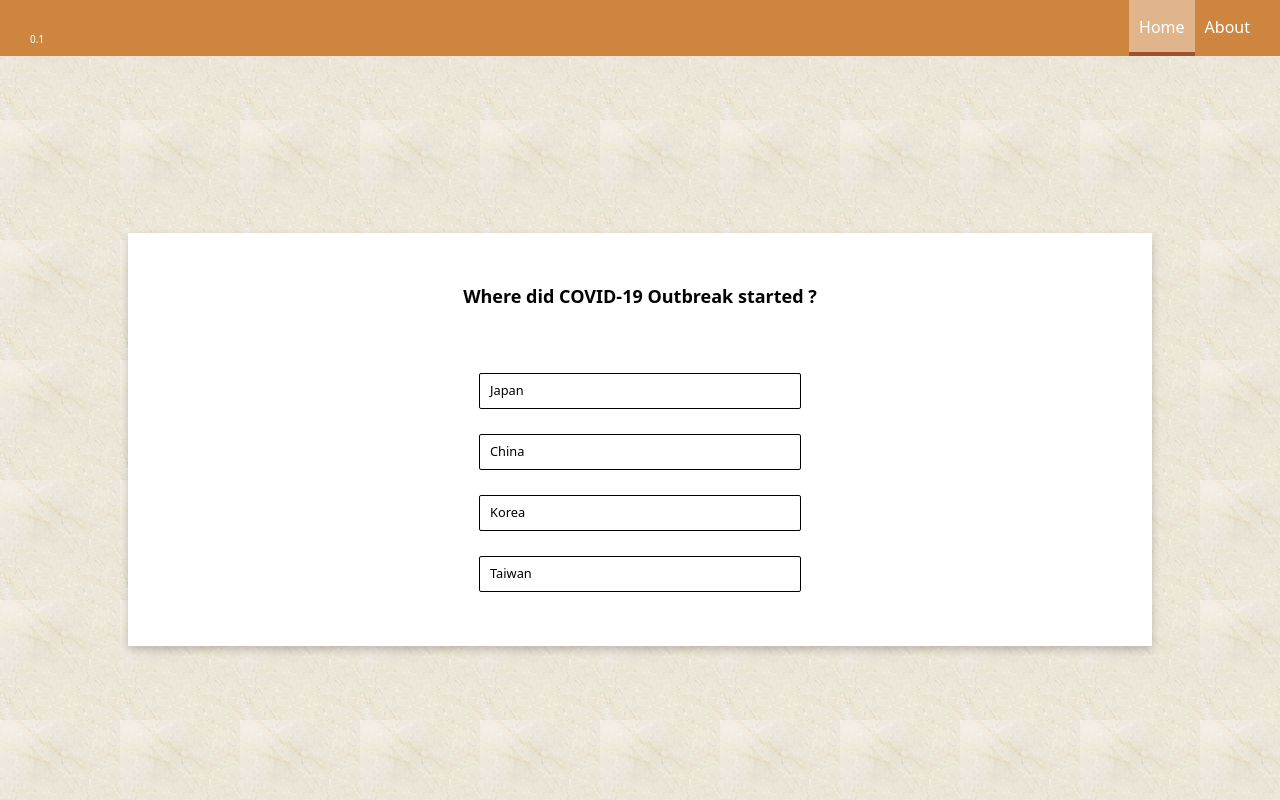
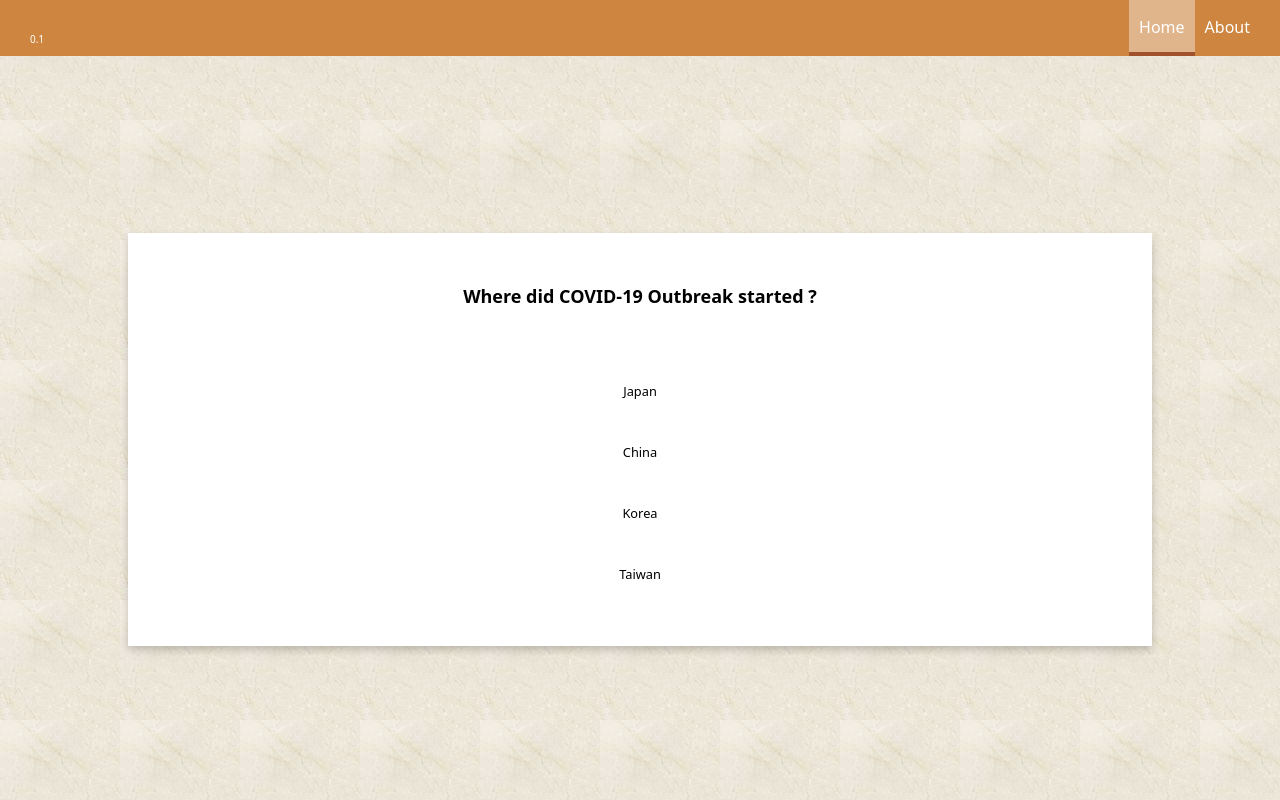
Before and after one commit to iAchyut/COVID-19, a React (Create React App) app: page /home in a window 1280 px wide. Built offline with nearby package versions, Linux system fonts and the light colour scheme.

Commit message:
added answers

```diff
--- a/src/screens/home/home.jsx
+++ b/src/screens/home/home.jsx
@@ -90,6 +90,75 @@
       this._resetQuestionId();
 
     }
+    let button1;
+    let button2;
+    let button3;
+    let button4;
+
+    if (que.opt1 != '')
+    {
+      button1 = <div className={clsx(Styles.answerContainer, { [Styles.rightAnswer]: que.ans === que.opt1 && this.state.isAnswered ?true: false ,
+        [Styles.wrongAnswer]: que.ans !== que.opt1 && this.state.isAnswered && this.state.selectedOption == que.opt1 ?true : false
+     })}>
+       <div  onClick={() => this._saveResult(que.opt1, que.ans)} className={Styles.answerbutton}>
+         <div id="opt1">
+           {que.opt1}
+         </div>
+       </div>
+     </div>
+    }
+    else
+    {
+      button1=<div></div>
+    }
+    if (que.opt2 != '')
+    {
+      button2 = <div className={clsx(Styles.answerContainer, { [Styles.rightAnswer]: que.ans === que.opt2 && this.state.isAnswered ?true: false ,
+        [Styles.wrongAnswer]: que.ans !== que.opt2 && this.state.isAnswered && this.state.selectedOption == que.opt2 ?true : false
+     })}>
+       <div  onClick={() => this._saveResult(que.opt2, que.ans)} className={Styles.answerbutton}>
+         <div id="opt2">
+           {que.opt2}
+         </div>
+       </div>
+     </div>
+    }
+    else
+    {
+      button2=<div></div>
+    }
+    if (que.opt3 != '')
+    {
+      button3 = <div className={clsx(Styles.answerContainer, { [Styles.rightAnswer]: que.ans === que.opt3 && this.state.isAnswered ?true: false ,
+        [Styles.wrongAnswer]: que.ans !== que.opt3 && this.state.isAnswered && this.state.selectedOption == que.opt3 ?true : false
+     })}>
+       <div  onClick={() => this._saveResult(que.opt3, que.ans)} className={Styles.answerbutton}>
+         <div id="opt3">
+           {que.opt3}
+         </div>
+       </div>
+     </div>
+    }
+    else
+    {
+      button3=<div></div>
+    }
+    if (que.opt4 != '')
+    {
+      button4 = <div className={clsx(Styles.answerContainer, { [Styles.rightAnswer]: que.ans === que.opt4 && this.state.isAnswered ?true: false ,
+        [Styles.wrongAnswer]: que.ans !== que.opt4 && this.state.isAnswered && this.state.selectedOption == que.opt4 ?true : false
+     })}>
+       <div  onClick={() => this._saveResult(que.opt4, que.ans)} className={Styles.answerbutton}>
+         <div id="opt4">
+           {que.opt4}
+         </div>
+       </div>
+     </div>
+    }
+    else
+    {
+      button4=<div></div>
+    }
     if (this.state.isResult === true)
     {
 
@@ -121,48 +190,16 @@
             </div>
             <div> <br></br>
             </div>
-            <div className={clsx(Styles.answerContainer, { [Styles.rightAnswer]: que.ans === que.opt1 && this.state.isAnswered ?true: false ,
-               [Styles.wrongAnswer]: que.ans !== que.opt1 && this.state.isAnswered && this.state.selectedOption == que.opt1 ?true : false
-            })}>
-              <div  onClick={() => this._saveResult(que.opt1, que.ans)} className={Styles.answerButton}>
-                <div id="opt1">
-                  {que.opt1}
-                </div>
-              </div>
-            </div>
+            {button1}
             <div> <br></br>
             </div>
-            <div  className={clsx(Styles.answerContainer, { [Styles.rightAnswer]: que.ans ===que.opt2 && this.state.isAnswered ?true: false ,
-               [Styles.wrongAnswer]: que.ans !== que.opt2 && this.state.isAnswered && this.state.selectedOption == que.opt2 ?true : false
-            })}>
-              <div  onClick={() => this._saveResult(que.opt2, que.ans)} className={Styles.answerButton}>
-                <div id="opt2">
-                  {que.opt2}
-                </div>
-              </div>
-            </div>
+            {button2}
             <div> <br></br>
             </div>
-            <div  className={clsx(Styles.answerContainer, { [Styles.rightAnswer]: que.ans === que.opt3 && this.state.isAnswered ?true: false ,
-               [Styles.wrongAnswer]: que.ans !== que.opt3 && this.state.isAnswered && this.state.selectedOption == que.opt3 ?true : false
-            })}>
-              <div  onClick={() => this._saveResult(que.opt3, que.ans)} className={Styles.answerButton}>
-                <div id="opt3">
-                 {que.opt3}
-                </div>
-              </div>
-            </div>
+            {button3}
             <div> <br></br>
             </div>
-            <div  className={clsx(Styles.answerContainer, { [Styles.rightAnswer]: que.ans ===que.opt4 && this.state.isAnswered ?true: false ,
-               [Styles.wrongAnswer]: que.ans !== que.opt4 && this.state.isAnswered && this.state.selectedOption == que.opt4 ?true : false
-            })}>
-              <div  onClick={() => this._saveResult(que.opt4, que.ans)} className={Styles.answerButton}>
-                <div id="opt4">
-                {que.opt4}
-                </div>
-              </div>
-            </div>
+            {button4}
             {
               this.state.isAnswered
                 ? (
--- a/src/screens/home/script.js
+++ b/src/screens/home/script.js
@@ -2,11 +2,12 @@
 import $ from 'jquery';
 export function getQue(indexes) {
     var items = ['Where did COVID-19 Outbreak started ?', 'How long is incubation period for COVID-19 ?', 'Which among the following  are not symptons of COVID-19.', 'Which country has most casualty due to COVID-19?', 'Which country has most COVID-19 positive cases ?',
-    'Counties/Area or Territories affected by COVID-19', 'COVID-19 is ', 'COVID-19 is ', 'Cold Weather can kill Coronavirus','Cornovirus can be transmitted through Mosquito bite','Do vaccines against pneumonia protect you against the new coronavirus?'];
-    var option1 = ['Japan','1-14 days','Fever','China','USA','>199','More infectious than SARS','more fatality rate than SARS','No','Not proven yet','No']
-    var option2 = ['China','2-3 days','Dry Cough','Italy','China','170-180','Less infectious than SARS','less fatality rate than SARS','Yes', 'Yes','Yes']
-    var option3 = ['Korea','6-7 days','Diabetes','Spain','Italy','100-150','Both are equally infectious','equally fatal','Maybe','Maybe','Maybe']
-    var option4 = ['Taiwan','8-9 days','Breathlessness','USA','Spain','<100','Not infectious at all','not fatal at all','Sometimes','Sometimes','Sometimes']
+    'Counties/Area or Territories affected by COVID-19', 'Fact Check: COVID-19 is ', 'Fact Check: COVID-19 has ', 'Fact Check: Cold Weather can kill Coronavirus','Fact Check: Cornovirus can be transmitted through Mosquito bite','Fact Check: Do vaccines against pneumonia protect you against the new coronavirus?'];
+    var option1 = ['Japan','1-14 days','Fever','China','USA','>199','More infectious than SARS','more fatalilty rate than SARS','No','No','No']
+    var option2 = ['China','2-3 days','Dry Cough','Italy','China','170-180','Less infectious than SARS','less fatalilty rate than SARS','Yes', 'Yes','Yes']
+    var option3 = ['Korea','6-7 days','Diabetes','Spain','Italy','100-150','','','','','']
+    var option4 = ['Taiwan','8-9 days','Breathlessness','USA','Spain','<100','','','','','']
+    var answers = ['China','1-14 days','Diabetes','Italy','USA','>199','More infectious than SARS','less fatalilty rate than SARS','No','No','No']
     // var rand = items[Math.floor(Math.random() * items.length)];
 
    var selectedItems = items[indexes];
@@ -14,7 +15,8 @@
     var opt2 = option2[indexes];
     var opt3 = option3[indexes];
     var opt4 = option4[indexes];
-    return { selectedItems, opt1, opt2, opt3, opt4, ans:opt1 };
+    var ans= answers[indexes];
+    return { selectedItems, opt1, opt2, opt3, opt4, ans };
   }
   export function saveResult(opt)
   {
```
